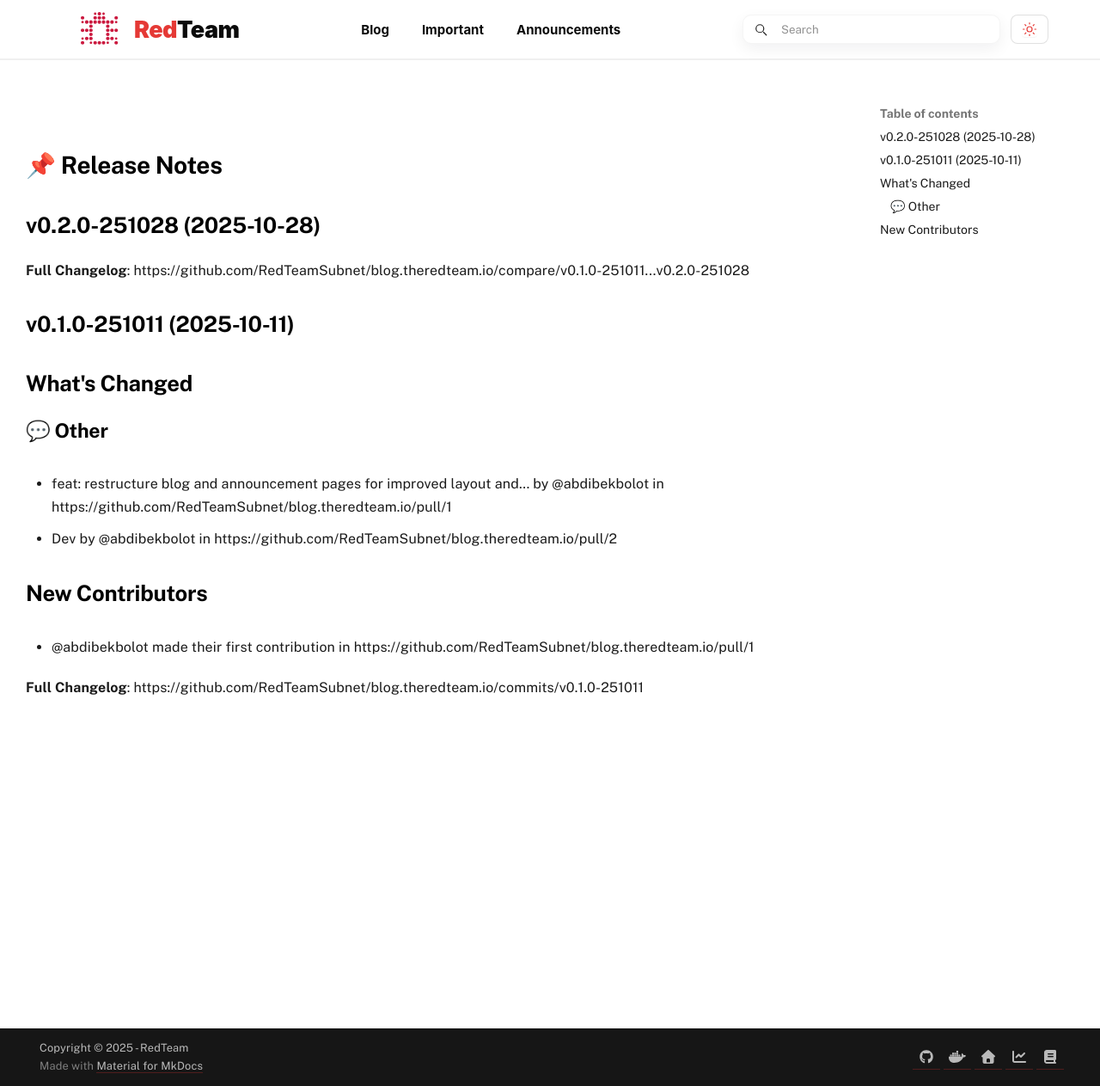
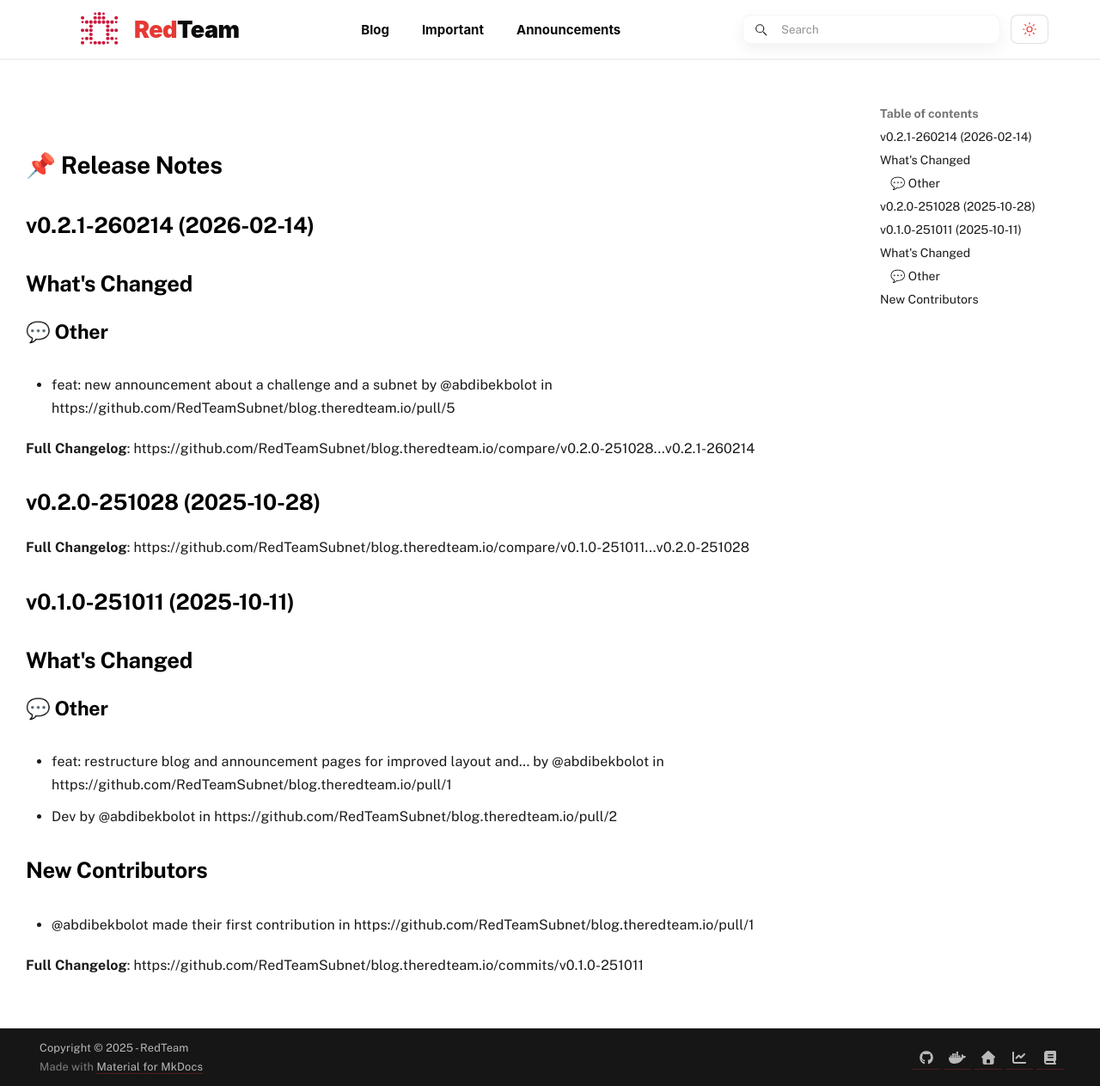
Before and after one commit to RedTeamSubnet/blog.theredteam.io, an MkDocs documentation site: the page built from docs/release-notes.md, in a window 1280 px wide and 1263 px high. Shown: the whole window at 86% size. Built offline with MkDocs 1.6.1 and Material for MkDocs 9.7.7, drawn with Linux system fonts in a browser that asks for light colours; a script that is not in the unit is left out.

Commit message:
:memo: Update changelog version 'v0.2.1-260214'.

```diff
--- a/docs/release-notes.md
+++ b/docs/release-notes.md
@@ -5,6 +5,17 @@ hide:
 ---
 
 # 📌 Release Notes
+
+## v0.2.1-260214 (2026-02-14)
+
+<!-- Release notes generated using configuration in .github/release.yml at v0.2.1-260214 -->
+
+## What's Changed
+### 💬 Other
+* feat: new announcement about a challenge and a subnet by @abdibekbolot in https://github.com/RedTeamSubnet/blog.theredteam.io/pull/5
+
+
+**Full Changelog**: https://github.com/RedTeamSubnet/blog.theredteam.io/compare/v0.2.0-251028...v0.2.1-260214
 
 ## v0.2.0-251028 (2025-10-28)
 
```
Also changed, not shown: CHANGELOG.md (+11 -0 lines).
